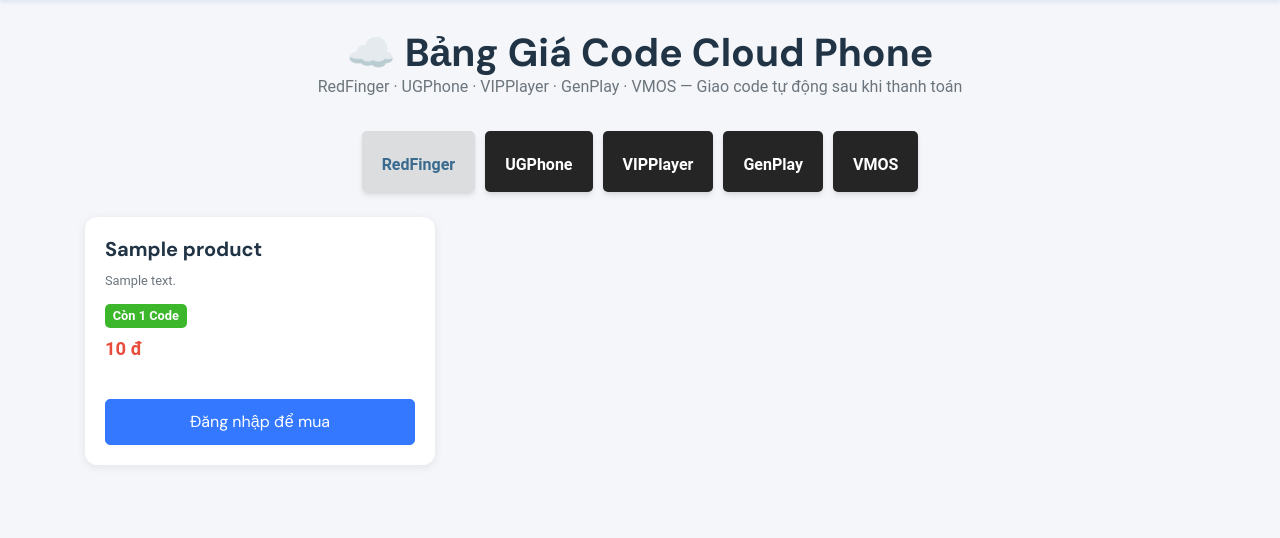
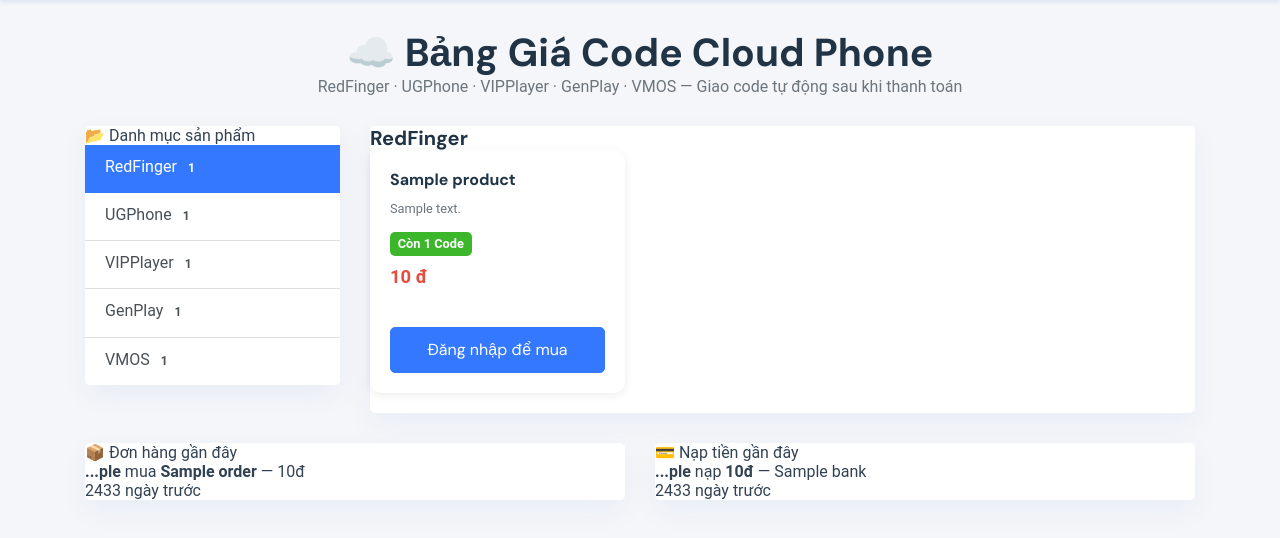
Before and after one commit to vophu7191-glitch/Web-shop-narri-store, a Flask app: page / in a window 1280 px wide. Shown: the part 91-629 px from the top of the page. Run offline with Flask 3, Linux system fonts and the light colour scheme; a database or web service that is not in the repository returns one stand-in record (values such as "Sample title"); parts of the project's set-up code (start-up, migrations or seed data) failed here and were passed over; some libraries are stand-ins or nearby versions.

Commit message:
Add files via upload

```diff
--- a/templates/home.html
+++ b/templates/home.html
@@ -10,27 +10,40 @@
     {% endif %}
 </div>
 
-<ul class="nav nav-pills brand-tabs justify-content-center" id="brandTabs" role="tablist">
+<div class="row">
+    <!-- Sidebar danh mục -->
+    <div class="col-lg-3 col-12">
+        <div class="shop-sidebar card mb-4">
+            <div class="shop-sidebar-header">📂 Danh mục sản phẩm</div>
+            <div class="list-group list-group-flush brand-list" id="brandList">
                 {% for key, label in brands.items() %}
-    <li class="nav-item">
-        <a class="nav-link {% if loop.first %}active{% endif %}" data-toggle="pill" href="#brand-{{ key }}" role="tab">{{ label }}</a>
-    </li>
+                <a href="#" class="list-group-item list-group-item-action brand-item {% if loop.first %}active{% endif %}" data-brand="{{ key }}">
+                    <span>{{ label }}</span>
+                    <span class="badge badge-pill">{{ brand_counts.get(key, 0) }}</span>
+                </a>
                 {% endfor %}
-</ul>
+            </div>
+        </div>
+    </div>
 
-<div class="tab-content">
+    <!-- Sản phẩm theo danh mục đang chọn -->
+    <div class="col-lg-9 col-12">
+        <div class="shop-panel card mb-4">
+            <div class="shop-panel-header">
+                <h5 id="brandTitle">{{ brands.values()|list|first }}</h5>
+            </div>
+            <div class="shop-panel-body">
                 {% for key, label in brands.items() %}
-    <div class="tab-pane fade {% if loop.first %}show active{% endif %}" id="brand-{{ key }}" role="tabpanel">
-        <div class="row">
+                <div class="row brand-group" data-brand="{{ key }}" {% if not loop.first %}style="display:none;"{% endif %}>
                     {% set items = products_by_brand.get(key, []) %}
                     {% if not items %}
                         <div class="col-12 text-center text-muted py-5">Chưa có sản phẩm nào cho {{ label }}.</div>
                     {% endif %}
                     {% for p in items %}
-            <div class="col-md-4">
-                <div class="card product-card">
-                    <div class="card-body">
-                        <h5 class="card-title">{{ p.name }}</h5>
+                    <div class="col-md-4 col-sm-6 mb-3">
+                        <div class="card product-card h-100">
+                            <div class="card-body d-flex flex-column">
+                                <h6 class="card-title">{{ p.name }}</h6>
                                 <p class="text-muted small">{{ p.description }}</p>
                                 <div class="mb-2">
                                     <span class="badge badge-{{ 'success' if p.stock_count > 0 else 'secondary' }} stock-badge">
@@ -64,8 +77,105 @@
                     </div>
                     {% endfor %}
                 </div>
+                {% endfor %}
             </div>
+        </div>
+    </div>
+</div>
+
+<!-- Feed hoạt động gần đây, kiểu taphoacloud -->
+<div class="row">
+    <div class="col-lg-6 col-12">
+        <div class="activity-card card mb-4">
+            <div class="activity-card-header">📦 Đơn hàng gần đây</div>
+            <div class="activity-list" id="recentOrders">
+                {% for o in recent_orders %}
+                <div class="activity-row">
+                    <div class="a-main"><b>{{ o.user }}</b> mua <b>{{ o.product }}</b> — {{ "{:,}".format(o.price) }}đ</div>
+                    <div class="a-time">{{ o.time }}</div>
+                </div>
+                {% else %}
+                <div class="activity-empty">Chưa có đơn hàng nào.</div>
                 {% endfor %}
+            </div>
+        </div>
+    </div>
+    <div class="col-lg-6 col-12">
+        <div class="activity-card card mb-4">
+            <div class="activity-card-header">💳 Nạp tiền gần đây</div>
+            <div class="activity-list" id="recentRecharges">
+                {% for r in recent_recharges %}
+                <div class="activity-row">
+                    <div class="a-main"><b>{{ r.user }}</b> nạp <b>{{ "{:,}".format(r.amount) }}đ</b> — {{ r.bank }}</div>
+                    <div class="a-time">{{ r.time }}</div>
+                </div>
+                {% else %}
+                <div class="activity-empty">Chưa có giao dịch nạp tiền nào.</div>
+                {% endfor %}
+            </div>
+        </div>
+    </div>
 </div>
 
 {% endblock %}
+
+{% block extra_head %}
+<script>
+document.addEventListener('DOMContentLoaded', function () {
+    // ----- Chuyển danh mục ở sidebar -----
+    var list = document.getElementById('brandList');
+    var title = document.getElementById('brandTitle');
+    if (list) {
+        list.addEventListener('click', function (e) {
+            var item = e.target.closest('.brand-item');
+            if (!item) return;
+            e.preventDefault();
+            list.querySelectorAll('.brand-item').forEach(function (el) { el.classList.remove('active'); });
+            item.classList.add('active');
+            var brand = item.getAttribute('data-brand');
+            title.textContent = item.querySelector('span').textContent;
+            document.querySelectorAll('.brand-group').forEach(function (g) {
+                g.style.display = (g.getAttribute('data-brand') === brand) ? '' : 'none';
+            });
+        });
+    }
+
+    // ----- Tự refresh feed đơn hàng / nạp tiền -----
+    function escapeHtml(s) {
+        return String(s).replace(/[&<>"']/g, function (c) {
+            return { '&': '&amp;', '<': '&lt;', '>': '&gt;', '"': '&quot;', "'": '&#39;' }[c];
+        });
+    }
+    function fmt(n) { return Number(n || 0).toLocaleString('vi-VN'); }
+
+    function renderOrders(items) {
+        var el = document.getElementById('recentOrders');
+        if (!items.length) { el.innerHTML = '<div class="activity-empty">Chưa có đơn hàng nào.</div>'; return; }
+        el.innerHTML = items.map(function (o) {
+            return '<div class="activity-row"><div class="a-main"><b>' + escapeHtml(o.user) +
+                '</b> mua <b>' + escapeHtml(o.product) + '</b> — ' + fmt(o.price) +
+                'đ</div><div class="a-time">' + escapeHtml(o.time) + '</div></div>';
+        }).join('');
+    }
+    function renderRecharges(items) {
+        var el = document.getElementById('recentRecharges');
+        if (!items.length) { el.innerHTML = '<div class="activity-empty">Chưa có giao dịch nạp tiền nào.</div>'; return; }
+        el.innerHTML = items.map(function (r) {
+            return '<div class="activity-row"><div class="a-main"><b>' + escapeHtml(r.user) +
+                '</b> nạp <b>' + fmt(r.amount) + 'đ</b> — ' + escapeHtml(r.bank) +
+                '</div><div class="a-time">' + escapeHtml(r.time) + '</div></div>';
+        }).join('');
+    }
+    function refreshActivity() {
+        fetch('{{ url_for("api_activity") }}')
+            .then(function (r) { return r.json(); })
+            .then(function (data) {
+                renderOrders(data.orders || []);
+                renderRecharges(data.recharges || []);
+            })
+            .catch(function () {});
+    }
+    setInterval(refreshActivity, 20000);
+});
+</script>
+{% endblock %}
```
Lines whose indentation alone changed are shown as unchanged.
